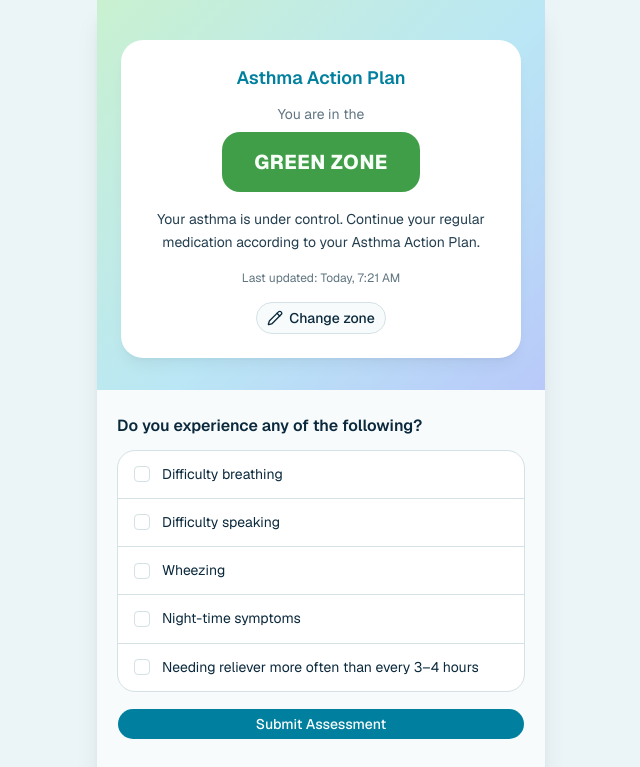
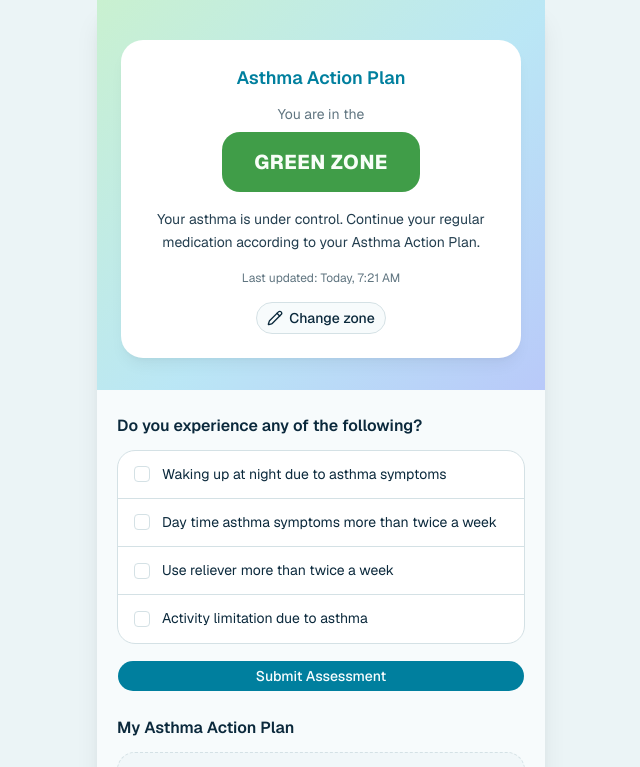
Before and after one commit to meracleziyi-creator/Whizz-AAP, a Next.js app: page /aap in a window 1280 px wide. Shown: the top 767 px of the page, without its empty margins (319-959 px from the left). Built offline with nearby package versions, Linux system fonts and the light colour scheme.

Commit message:
Updated aap-screen.tsx

```diff
--- a/components/aap/aap-screen.tsx
+++ b/components/aap/aap-screen.tsx
@@ -23,12 +23,19 @@ import {
 import { AapUpload } from "@/components/aap/aap-upload"
 import { ChangeZoneDialog } from "@/components/aap/change-zone-dialog"
 
-const SYMPTOMS = [
+const SYMPTOMS_RED = [
   "Difficulty breathing",
   "Difficulty speaking",
   "Wheezing",
   "Night-time symptoms",
   "Needing reliever more often than every 3–4 hours",
+]
+
+const SYMPTOMS_YELLOW = [
+  "Waking up at night due to asthma symptoms",
+  "Day time asthma symptoms more than twice a week",
+  "Use reliever more than twice a week",
+  "Activity limitation due to asthma"
 ]
 
 type Step = "idle" | "result" | "clear" | "review" | "update"
@@ -37,6 +44,12 @@ export function AapScreen() {
   const { zone, zoneUpdatedAt, aapImage, ready } = useAsthma()
   const details = ZONE_DETAILS[zone]
   const styles = ZONE_STYLES[zone]
+  const symptoms =
+    zone === "green"
+      ? SYMPTOMS_YELLOW
+      : zone === "yellow"
+      ? SYMPTOMS_RED
+      : []
 
   const [checked, setChecked] = useState<Record<string, boolean>>({})
   const [step, setStep] = useState<Step>("idle")
@@ -96,12 +109,13 @@ export function AapScreen() {
       </section>
 
       {/* Symptom assessment */}
+      {zone !== "red" && (
         <section className="px-5">
           <h2 className="text-base font-semibold text-foreground">
             Do you experience any of the following?
           </h2>
           <div className="mt-3 divide-y divide-border rounded-2xl border border-border bg-card">
-          {SYMPTOMS.map((symptom) => (
+            {symptoms.map((symptom) => (
               <label
                 key={symptom}
                 className="flex cursor-pointer items-center gap-3 px-4 py-3.5"
@@ -119,6 +133,7 @@ export function AapScreen() {
             Submit Assessment
           </Button>
         </section>
+      )}
 
       {/* Upload */}
       <AapUpload onPreview={(src) => setPreview(src)} />
```
Lines whose indentation alone changed are shown as unchanged.
